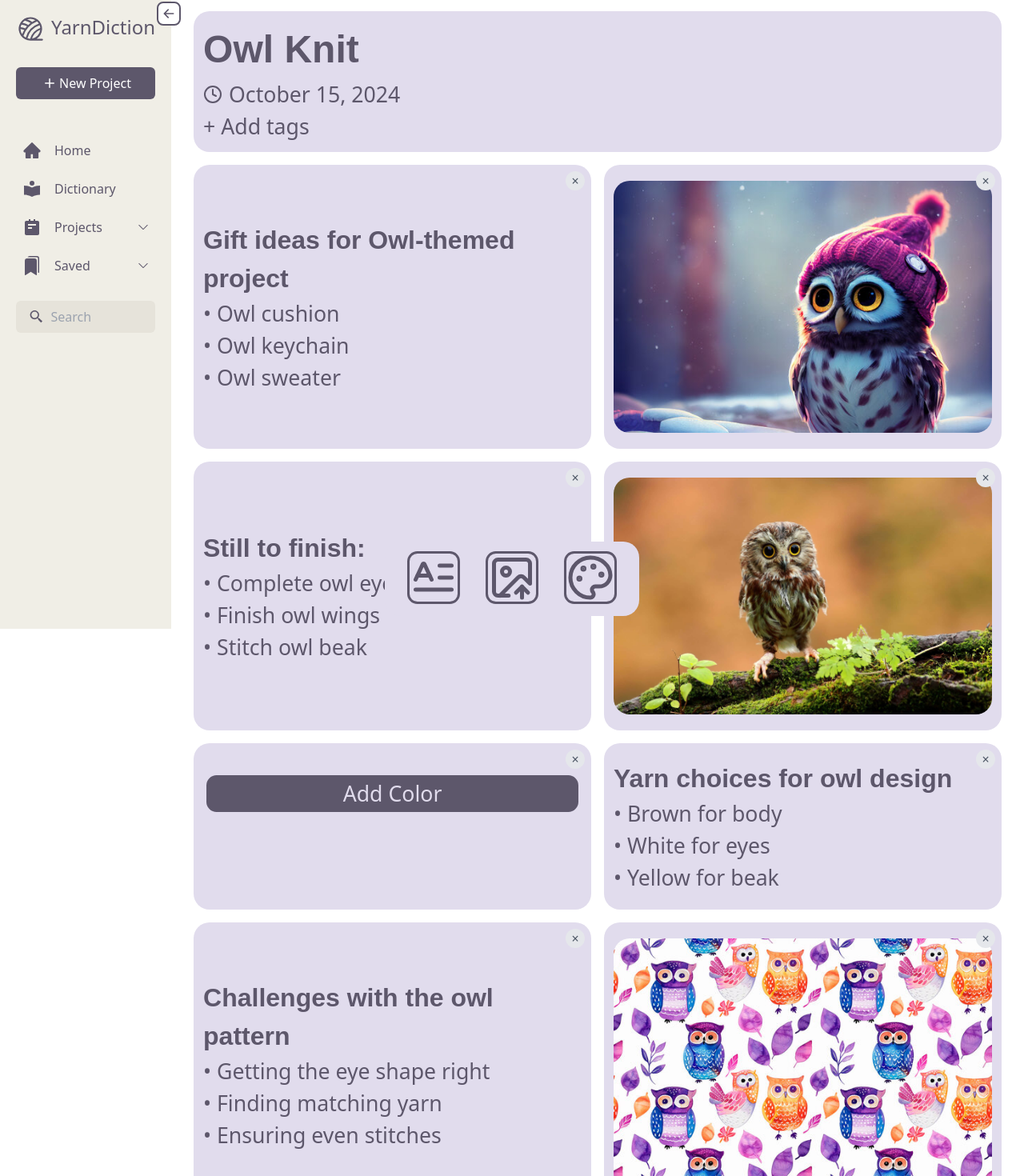
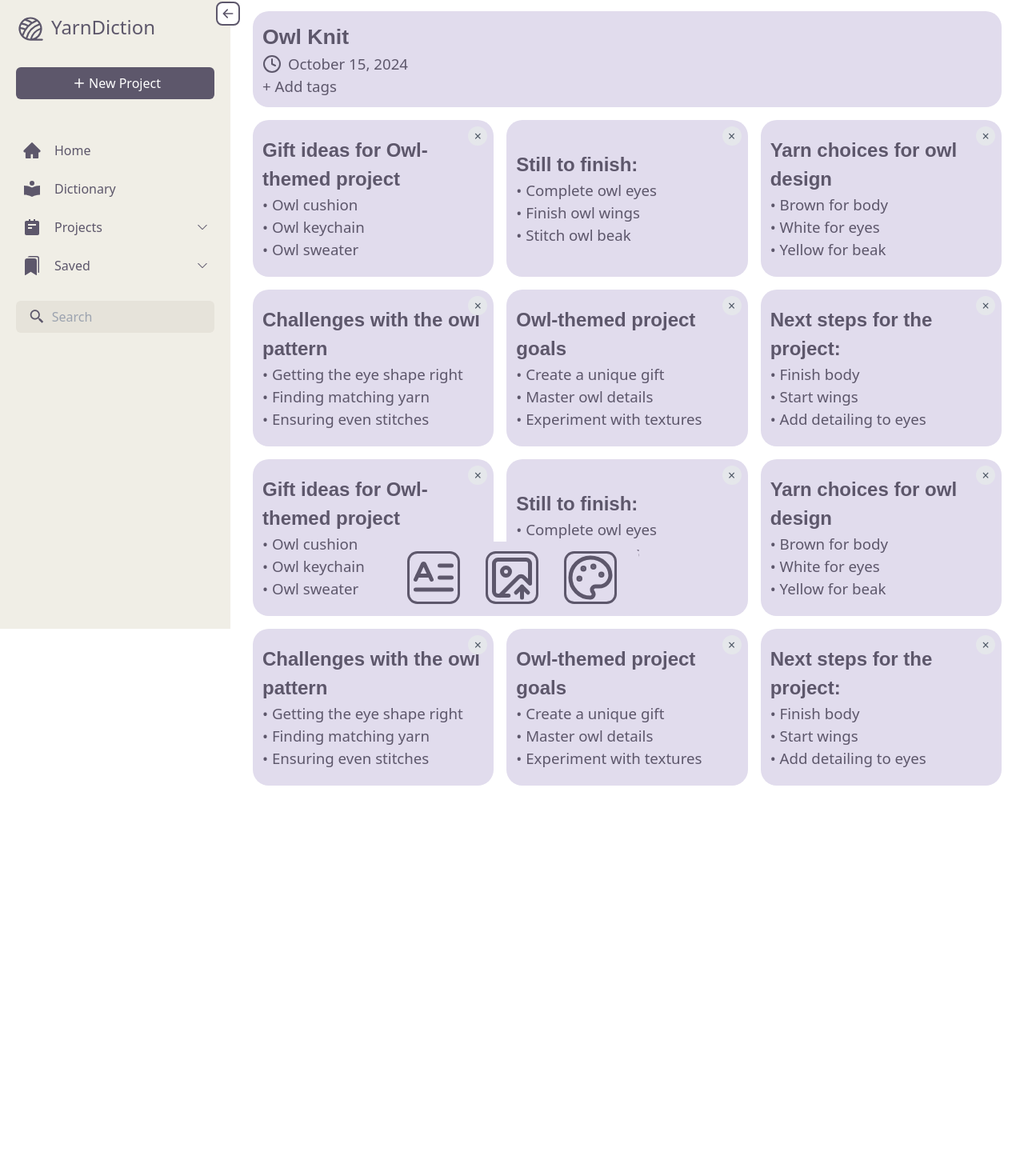
Before and after one commit to kyrdo/cis5120-a05, a React (Vite) app: page /owlpage in a window 1280 px wide. Shown: the part 14-1484 px from the top of the page at 80% size. After the commit the page ends 1024 px from the top, so only its background shows below. Built offline with nearby package versions, Linux system fonts and the light colour scheme.

Commit message:
fixed image sizing, font sizing, refactor dup code

```diff
--- a/src/App.css
+++ b/src/App.css
@@ -1,46 +1,6 @@
-/* #root {
-  max-width: 1280px;
-  margin: 0 auto;
-  padding: 2rem;
-  text-align: center;
+.p-7 {
+  width: 100%
 }
-
-.logo {
-  height: 6em;
-  padding: 1.5em;
-  will-change: filter;
-  transition: filter 300ms;
-}
-.logo:hover {
-  filter: drop-shadow(0 0 2em #646cffaa);
-}
-.logo.react:hover {
-  filter: drop-shadow(0 0 2em #61dafbaa);
-}
-
-@keyframes logo-spin {
-  from {
-    transform: rotate(0deg);
-  }
-  to {
-    transform: rotate(360deg);
-  }
-}
-
-@media (prefers-reduced-motion: no-preference) {
-  a:nth-of-type(2) .logo {
-    animation: logo-spin infinite 20s linear;
-  }
-}
-
-.card {
-  padding: 2em;
-}
-
-.read-the-docs {
-  color: #888;
-} */
-
 .inspo-button {
     background-color: #E1DCED;
     color: #5D576B;
@@ -52,27 +12,27 @@
 
 .header-1-text {
     color: #5D576B;
-    font-size: 36pt;
+    font-size: 20pt;
     font-weight: bold;
     font-family: 'Noto Sans JP', sans-serif;
 
 }
 
 .header-2-text {   color: #5D576B;
-    font-size: 24pt;
+    font-size: 18pt;
     font-weight: bold;
     font-family: 'Noto Sans JP', sans-serif;
 }
 
 .info-text {
     color: #5D576B;
-    font-size: 20pt;
+    font-size: 14pt;
 
 }
 
 .inspo-grid {
     display: grid;
-    grid-template-columns: repeat(auto-fill, minmax(400px, 1fr));
+    grid-template-columns: repeat(auto-fill, minmax(300px, 1fr));
     gap: 16px;
     margin: 0 0;
     max-width: 100%;
--- a/src/components/ImageBlock.tsx
+++ b/src/components/ImageBlock.tsx
@@ -4,8 +4,8 @@
             <img
                 src={src}
                 alt="Image Block"
-                style={{ borderRadius: "15pt" }}
-                className="image-style"
+                style={{ borderRadius: "16pt" }}
+                className="image-style max-w-full max-w-[290px]"
             />
         </div>
     );
--- a/src/components/Sidebar.tsx
+++ b/src/components/Sidebar.tsx
@@ -129,7 +129,6 @@
                             className={`text-dark-purple text-sm flex items-center gap-x-4 cursor-pointer p-2 px-5 hover:bg-hover-beige rounded-md`}>
                           <Link
                               to={submenuItem.link}
-                              state={{ projectData: submenuItem.data }}
                               className="flex items-center gap-x-4 w-full">
                               <span className="text-2xl block float-left">
                                 {submenuItem.icon}
--- a/src/css/NewProj.css
+++ b/src/css/NewProj.css
@@ -1,8 +1,8 @@
-.p-7 {
+/* .p-7 {
   width: 100%
-}
+} */
 
-.inspo-grid {
+/* .inspo-grid {
   display: grid;
   grid-template-columns: repeat(auto-fill, minmax(200px, 1fr));
   gap: 16px;
@@ -21,9 +21,9 @@
   display: flex;
   flex-direction: column;
   justify-content: center;
-}
+} */
 
-.delete-button {
+/* .delete-button {
   position: absolute;
   top: 0.5rem;
   right: 0.5rem;
@@ -39,4 +39,4 @@
 
 .delete-button:hover {
   background-color: rgb(209, 213, 219);
-}
+} */
--- a/src/mock_pages/OwlPage.tsx
+++ b/src/mock_pages/OwlPage.tsx
@@ -20,25 +20,29 @@
 
     const owl_components = [
         <TextBlock title="Gift ideas for Owl-themed project" points={["Owl cushion", "Owl keychain", "Owl sweater"]} />,
-        <ImageBlock src={"src/mock_pages/owl_media/owl_1.jpg"} />,
         <TextBlock title="Still to finish:" points={["Complete owl eyes", "Finish owl wings", "Stitch owl beak"]} />,
-        <ImageBlock src={"src/mock_pages/owl_media/owl_2.jpg"} />,
-        <PaletteBlock />,
         <TextBlock title="Yarn choices for owl design" points={["Brown for body", "White for eyes", "Yellow for beak"]} />,
         <TextBlock title="Challenges with the owl pattern" points={["Getting the eye shape right", "Finding matching yarn", "Ensuring even stitches"]} />,
-        <ImageBlock src={"src/mock_pages/owl_media/owl_5.jpg"} />,
         <TextBlock title="Owl-themed project goals" points={["Create a unique gift", "Master owl details", "Experiment with textures"]} />,
-        <ImageBlock src={"src/mock_pages/owl_media/owl_6.jpg"} />,
-        <ImageBlock src={"src/mock_pages/owl_media/owl_3.jpg"} />,
-        <PaletteBlock />,
-        <TextBlock title="Next steps for the project:" points={["Finish body", "Start wings", "Add detailing to eyes"]} />
+        <TextBlock title="Next steps for the project:" points={["Finish body", "Start wings", "Add detailing to eyes"]} />,
+
+        // <ImageBlock src={"src/mock_pages/owl_media/owl_2.jpg"} />,
+        // <ImageBlock src={"src/mock_pages/owl_media/owl_1.jpg"} />,
+        // <PaletteBlock />,
+        // <ImageBlock src={"src/mock_pages/owl_media/owl_5.jpg"} />,
+        // <ImageBlock src={"src/mock_pages/owl_media/owl_6.jpg"} />,
+        // <ImageBlock src={"src/mock_pages/owl_media/owl_3.jpg"} />,
+        // <PaletteBlock />,
     ];
 
     useEffect(() => {
-        for (let i = 0; i < 3; i++) {
-            owl_components.forEach(component => {
-                addComponent(component);});
+        for (let i = 0; i < owl_components.length; i++) {
+                addComponent(owl_components[i]);
         }
+        // for (let i = 0; i < 3; i++) {
+        //     owl_components.forEach(component => {
+        //         addComponent(component);});
+        // }
     }, [projectData]);
 
     return (
@@ -84,6 +88,7 @@
                     ))
                 )}
             </div>
+
         </div>
     );
 }
```
